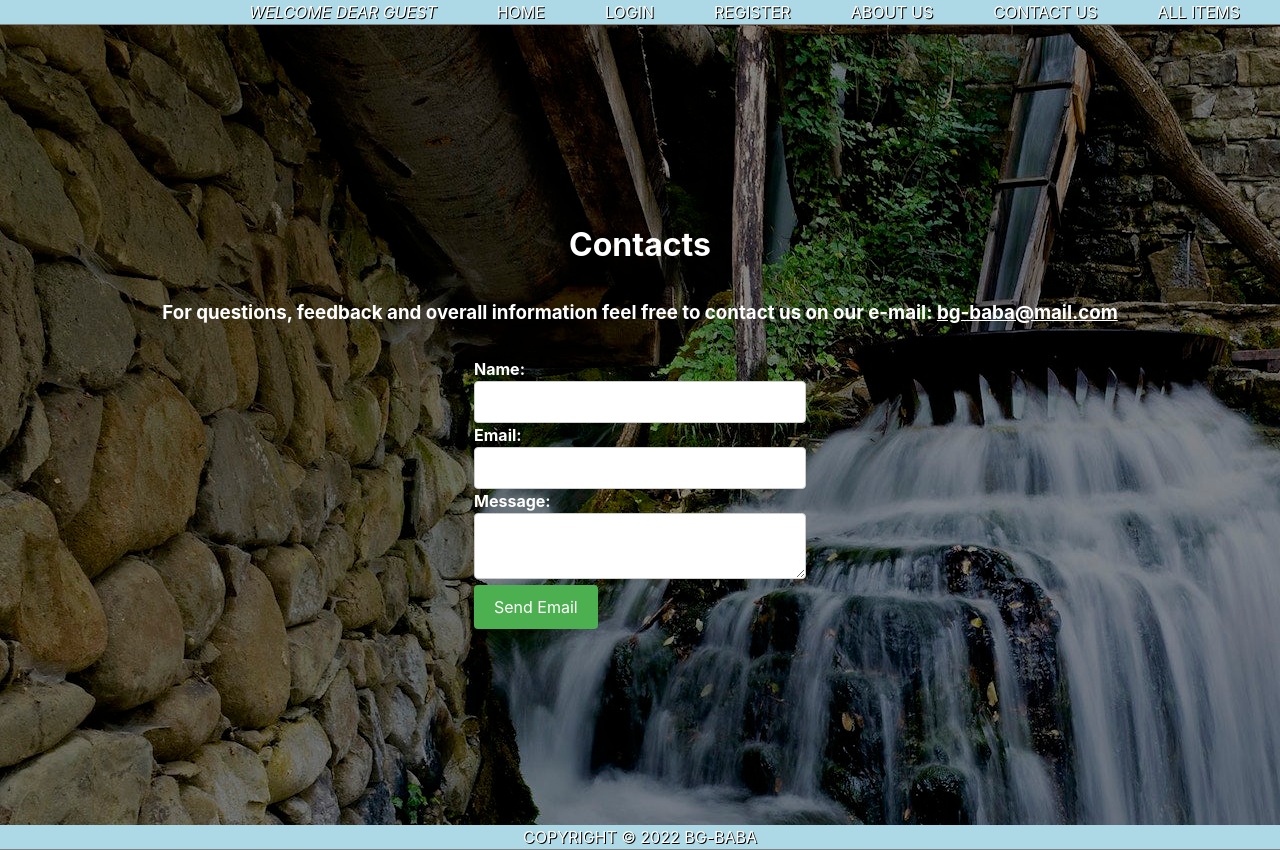
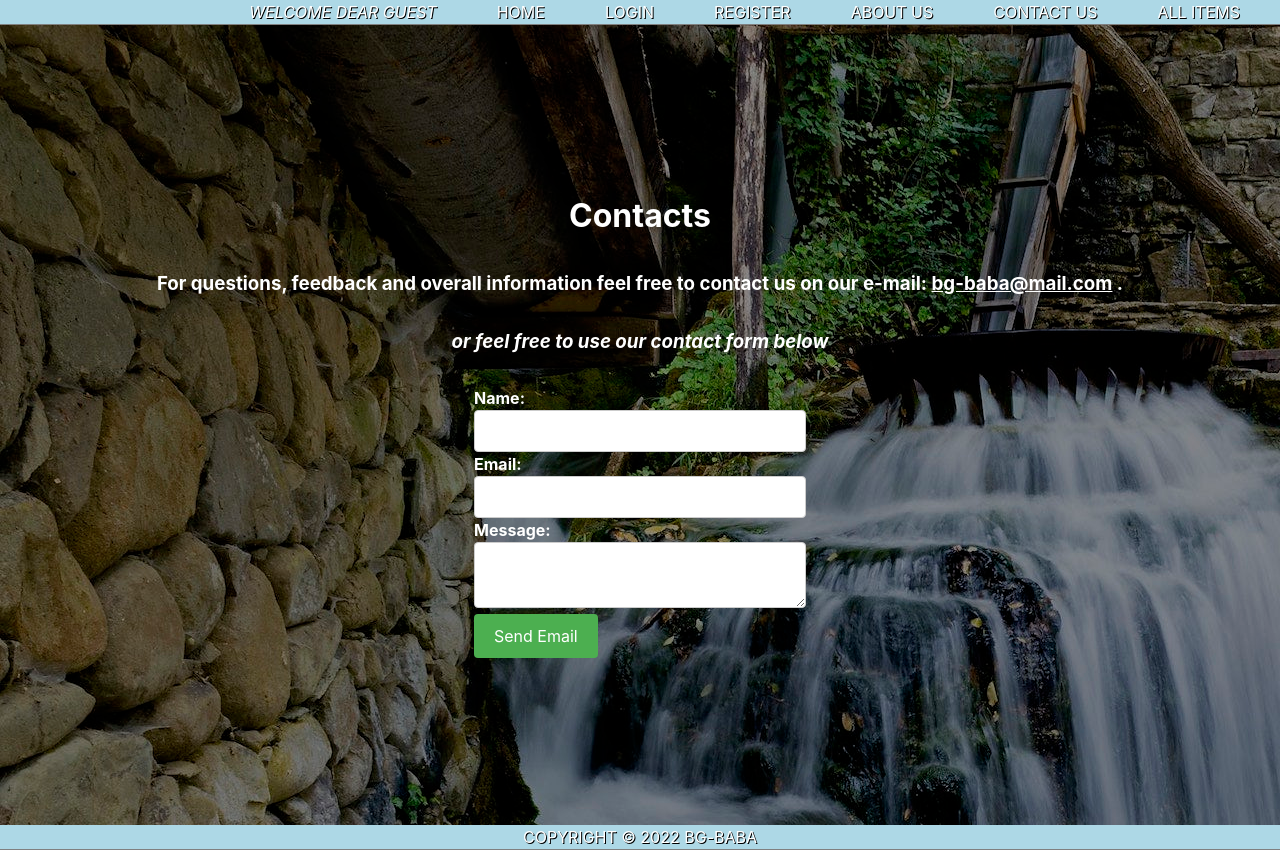
Before and after one commit to Marian9364/VIntage-Army, a React (Create React App) app: page /contact in a window 1280 px wide. Built offline with nearby package versions, Linux system fonts and the light colour scheme; no server answers; a web font is replaced by a local one.

Commit message:
contact page text change
text added and changed to contact page

```diff
--- a/src/components/contact-page/ContactPage.js
+++ b/src/components/contact-page/ContactPage.js
@@ -6,7 +6,8 @@ export function ContactPage() {
   return (
     <div className={styles.mainWrapper}>
         <h1>Contacts</h1>
-        <h3>For questions, feedback and overall information feel free to contact us on our e-mail: <b><u>bg-baba@mail.com</u></b></h3>
+        <h3>For questions, feedback and overall information feel free to contact us on our e-mail: <b><u>bg-baba@mail.com</u></b> .</h3>
+        <h3><i>or feel free to use our contact form below</i></h3>
         <ContactForm/>
 
     </div>
```
